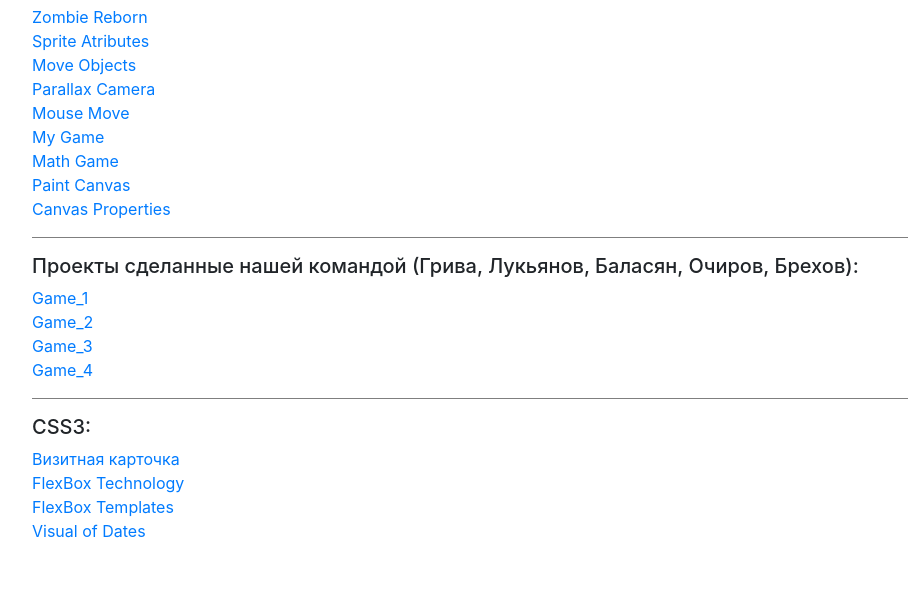
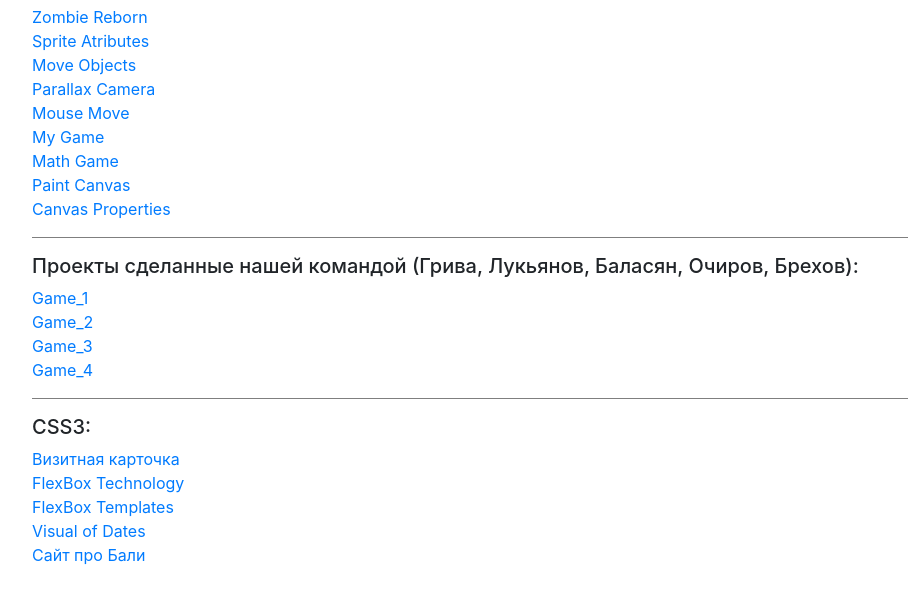
Before and after one commit to PanteoPro/PanteoPro.github.io, a plain HTML site: page index.html in a window 1280 px wide. Shown: the part 122-724 px from the top of the page, without its empty margins (96-1004 px from the left). Drawn offline with nearby package versions, Linux system fonts and the light colour scheme.

Commit message:
Update index.html

```diff
--- a/index.html
+++ b/index.html
@@ -157,6 +157,12 @@
 					</div>
 				</div>
 
+				<div class="row">
+					<div class="col">
+						<a href="landos/index.html">Сайт про Бали</a>
+					</div>
+				</div>
+
 			</div>
 		</div>
 
```
